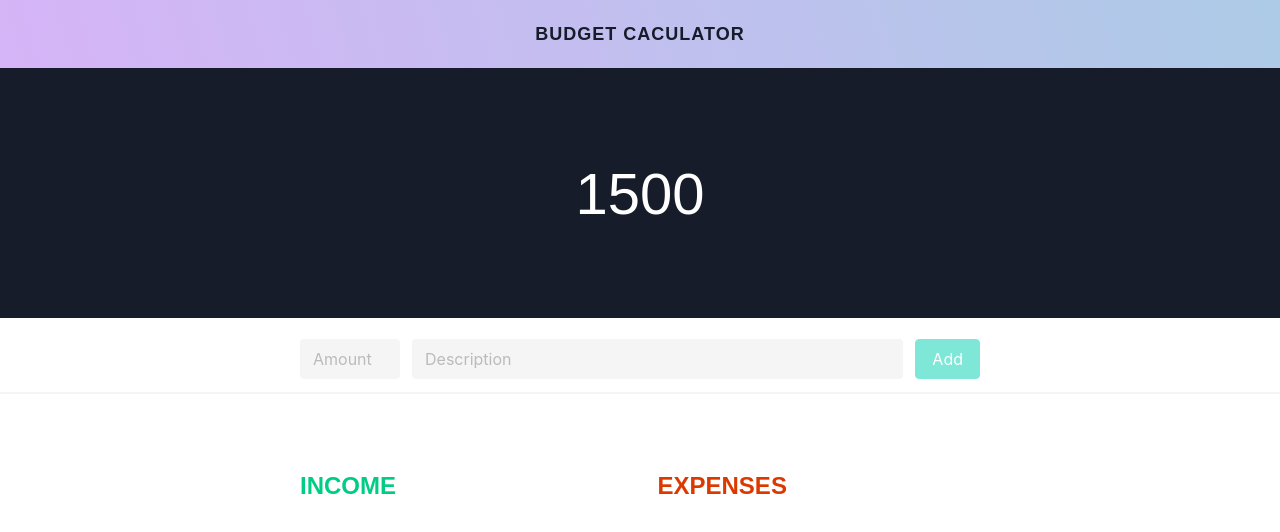
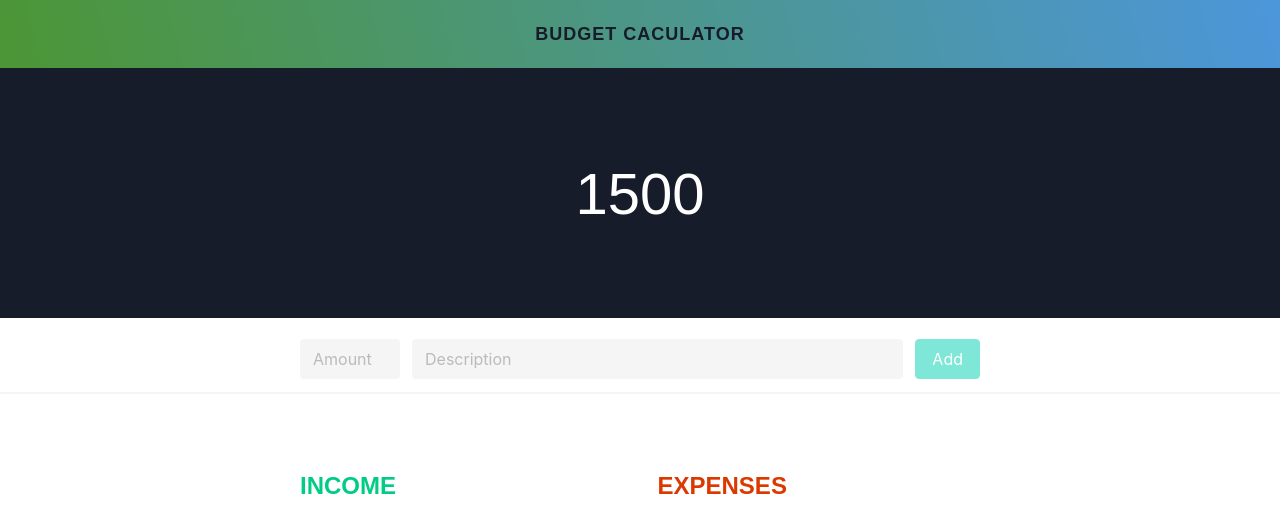
Before and after one commit to nisaChampagne/BudgetCalc, an Angular app in the folder budgetcalc/: page / in a window 1280 px wide. Shown: the top 532 px of the page. Built offline with nearby package versions, Linux system fonts and the light colour scheme.

Commit message:
changes in scss files

```diff
--- a/budgetcalc/src/app/calc/calc.component.scss
+++ b/budgetcalc/src/app/calc/calc.component.scss
@@ -4,7 +4,7 @@
     width: 100%;
     height: 68px;
     display: flex;
-    background: linear-gradient(75deg, rgb(214,180,247), rgb(173,203,231));
+    background: linear-gradient(75deg, rgb(76, 150, 53), rgb(76, 150, 219));
 
     //horizontally and vertically center text
     justify-content: center;
```
